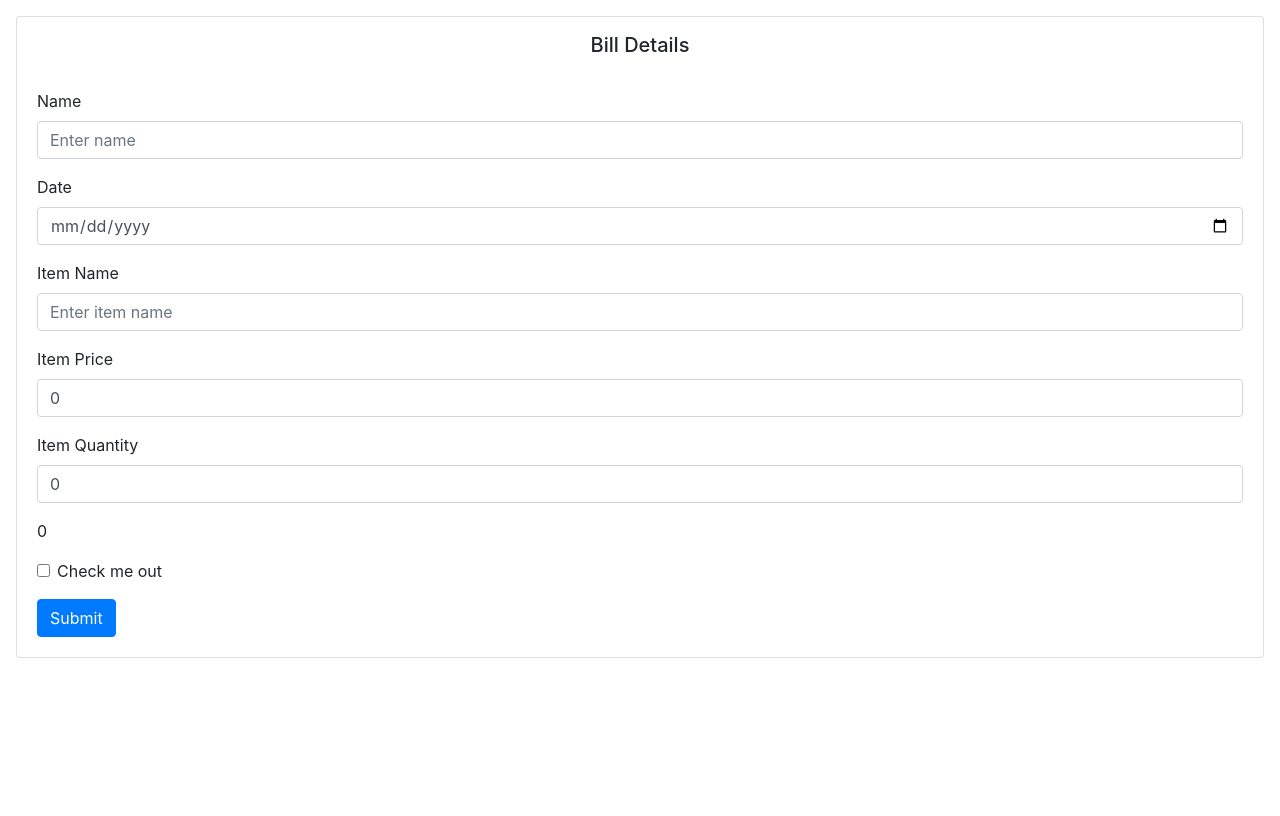
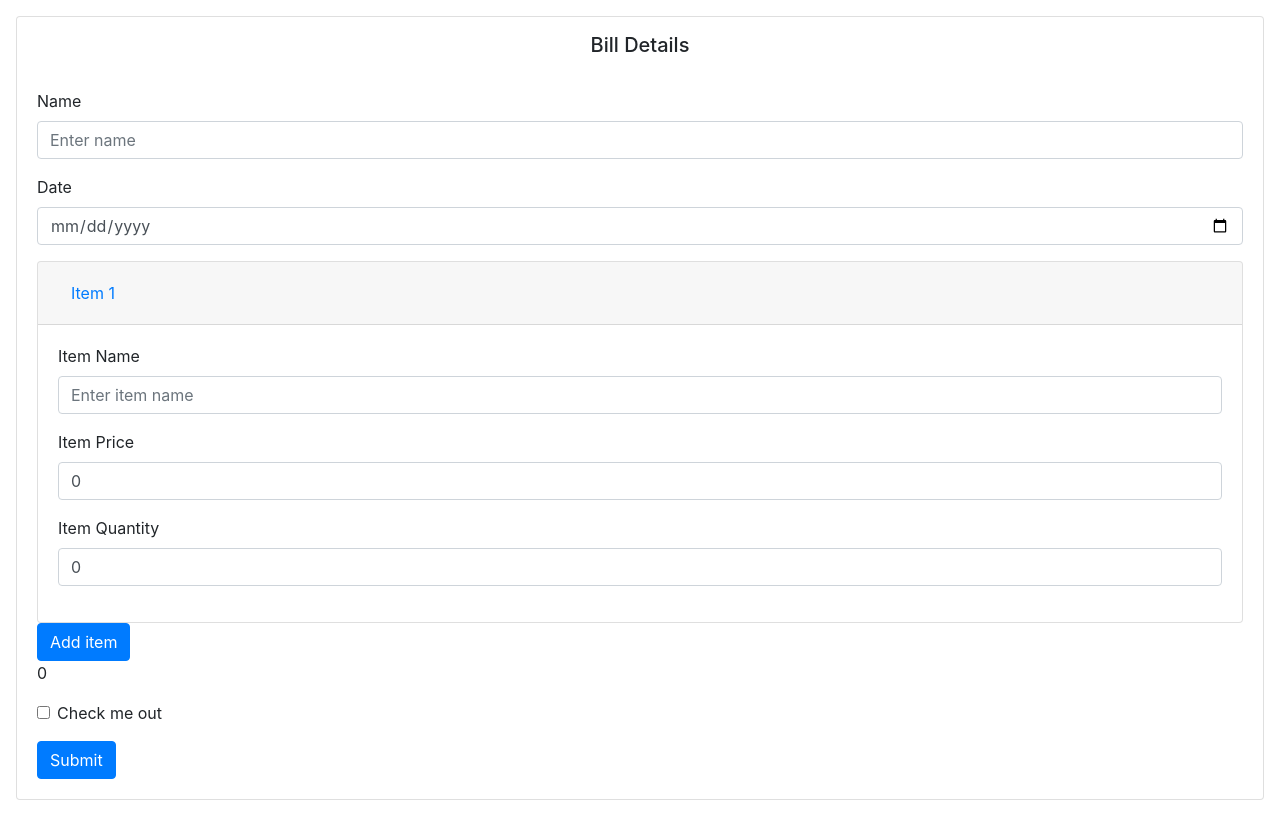
Before and after one commit to Ayush177/rex-bills, a React (Create React App) app: page / in a window 1280 px wide. Built offline with nearby package versions, Linux system fonts and the light colour scheme.

Commit message:
Refined form to add multiple items

```diff
--- a/src/UI/Form.js
+++ b/src/UI/Form.js
@@ -1,29 +1,27 @@
 import React, { useState, useEffect } from "react";
-import Button from "react-bootstrap/Button";
-import Form from "react-bootstrap/Form";
-import Card from "react-bootstrap/Card";
+import { Form, Card, Button, Accordion } from "react-bootstrap";
+import Items from "../components/ItemForm";
 
 const BillForm = () => {
   const [name, setName] = useState("");
   const [date, setDate] = useState("");
-    const [itemName, setItemName] = useState("");
-    const [itemPrice, setItemPrice] = useState(0);
-    const [itemQuantity, setItemQuantity] = useState(0);
+  const [itemCount, setItemCount] = useState(1);
+  // const [itemName, setItemName] = useState("");
+  // const [itemPrice, setItemPrice] = useState(0);
+  // const [itemQuantity, setItemQuantity] = useState(0);
   const [itemTotal, setItemTotal] = useState(0);
   // const [billTotal, setBillTotal] = useState("");
 
-    const calculate = (e) => {
-        setItemQuantity(parseInt(e.target.value), () => {
+  // const calculate = (e) => {
+  //   setItemQuantity(parseInt(e.target.value), () => {});
+  // };
 
-        });
-    }
-
-    useEffect(() => {
-      // if(itemQuantity>=0)
-      setItemTotal(parseInt(itemPrice) * parseInt(itemQuantity));
-      console.log(itemQuantity, itemPrice);
-      console.log(itemTotal);
-    })
+  // useEffect(() => {
+  //   // if(itemQuantity>=0)
+  //   setItemTotal(parseInt(itemPrice) * parseInt(itemQuantity));
+  //   console.log(itemQuantity, itemPrice);
+  //   console.log(itemTotal);
+  // })
 
   return (
     <Card className="m-3">
@@ -38,7 +36,6 @@ const BillForm = () => {
               value={name}
               onChange={(e) => setName(e.target.value)}
             />
-                <p></p>
           </Form.Group>
 
           <Form.Group controlId="formBasicDate">
@@ -50,37 +47,14 @@ const BillForm = () => {
             />
           </Form.Group>
 
-            <Form.Group controlId="formBasicItemName">
-              <Form.Label>Item Name</Form.Label>
-              <Form.Control
-                type="text"
-                placeholder="Enter item name"
-                value={itemName}
-                onChange={(e) => setItemName(e.target.value)}
-              />
-            </Form.Group>
+          <Accordion defaultActiveKey="0">
+            {[...Array(itemCount)].map((e, i) => (
+              <Items index={i} />
+            ))}
+          </Accordion>
+          <Button onClick={() => setItemCount(itemCount + 1)}>Add item</Button>
 
-            <Form.Group controlId="formBasicItemPrice">
-              <Form.Label>Item Price</Form.Label>
-              <Form.Control
-                type="number"
-                placeholder="Enter item price"
-                value={itemPrice}
-                onChange={(e) => setItemPrice(e.target.value)}
-              />
-            </Form.Group>
-
-            <Form.Group controlId="formBasicItemQuantity">
-              <Form.Label>Item Quantity</Form.Label>
-              <Form.Control
-                type="number"
-                placeholder="Enter item quantity"
-                value={itemQuantity}
-                onChange={calculate}
-              />
-            </Form.Group>
-
-            <p>{ itemTotal }</p>
+          <p>{itemTotal}</p>
 
           <Form.Group controlId="formBasicCheckbox">
             <Form.Check type="checkbox" label="Check me out" />
@@ -92,6 +66,6 @@ const BillForm = () => {
       </Card.Body>
     </Card>
   );
-}
+};
 
 export default BillForm;
--- /dev/null
+++ b/src/components/ItemForm.js
@@ -0,0 +1,69 @@
+import React, { useState, useEffect } from "react";
+import { Card, Accordion, Button, Form } from "react-bootstrap";
+
+const Items = (props) => {
+  const [itemName, setItemName] = useState("");
+  const [itemPrice, setItemPrice] = useState(0);
+  const [itemQuantity, setItemQuantity] = useState(0);
+  const [itemTotal, setItemTotal] = useState(0);
+
+  useEffect(() => {
+    // if(itemQuantity>=0)
+    setItemTotal(parseInt(itemPrice) * parseInt(itemQuantity));
+    // console.log(itemQuantity, itemPrice);
+    // console.log(itemTotal);
+  }, [itemPrice, itemQuantity]);
+
+  const calculate = (e) => {
+    setItemQuantity(parseInt(e.target.value), () => {});
+  };
+
+  return (
+    <Card>
+      <Card.Header>
+        <Accordion.Toggle
+          as={Button}
+          variant="link"
+          eventKey={String(props.index)}
+        >
+          {itemName ? itemName : "Item " + (props.index + 1)}
+        </Accordion.Toggle>
+      </Card.Header>
+      <Accordion.Collapse eventKey={String(props.index)}>
+        <Card.Body>
+          <Form.Group controlId="formBasicItemName">
+            <Form.Label>Item Name</Form.Label>
+            <Form.Control
+              type="text"
+              placeholder="Enter item name"
+              value={itemName}
+              onChange={(e) => setItemName(e.target.value)}
+            />
+          </Form.Group>
+
+          <Form.Group controlId="formBasicItemPrice">
+            <Form.Label>Item Price</Form.Label>
+            <Form.Control
+              type="number"
+              placeholder="Enter item price"
+              value={itemPrice}
+              onChange={(e) => setItemPrice(e.target.value)}
+            />
+          </Form.Group>
+
+          <Form.Group controlId="formBasicItemQuantity">
+            <Form.Label>Item Quantity</Form.Label>
+            <Form.Control
+              type="number"
+              placeholder="Enter item quantity"
+              value={itemQuantity}
+              onChange={calculate}
+            />
+          </Form.Group>
+        </Card.Body>
+      </Accordion.Collapse>
+    </Card>
+  );
+};
+
+export default Items;
```
Lines whose indentation alone changed are shown as unchanged.
